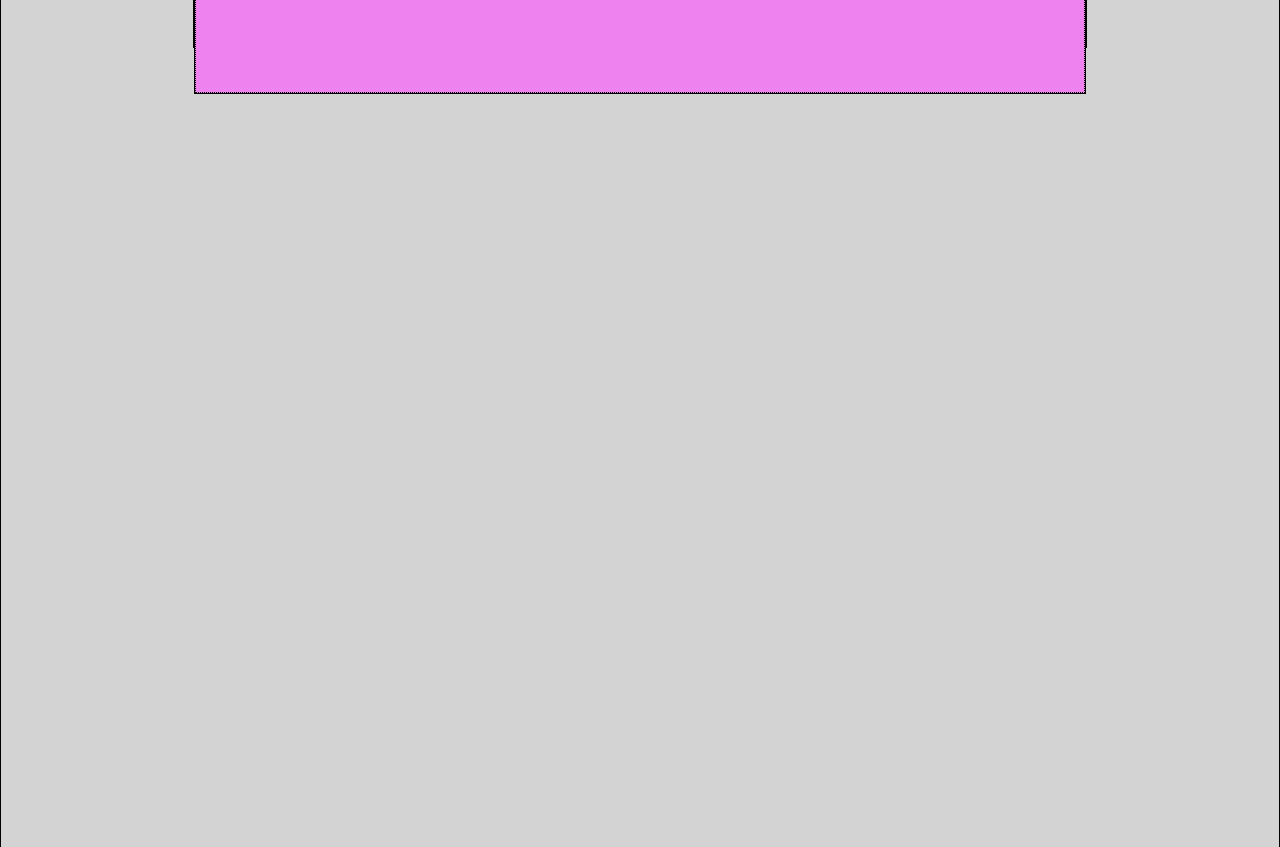
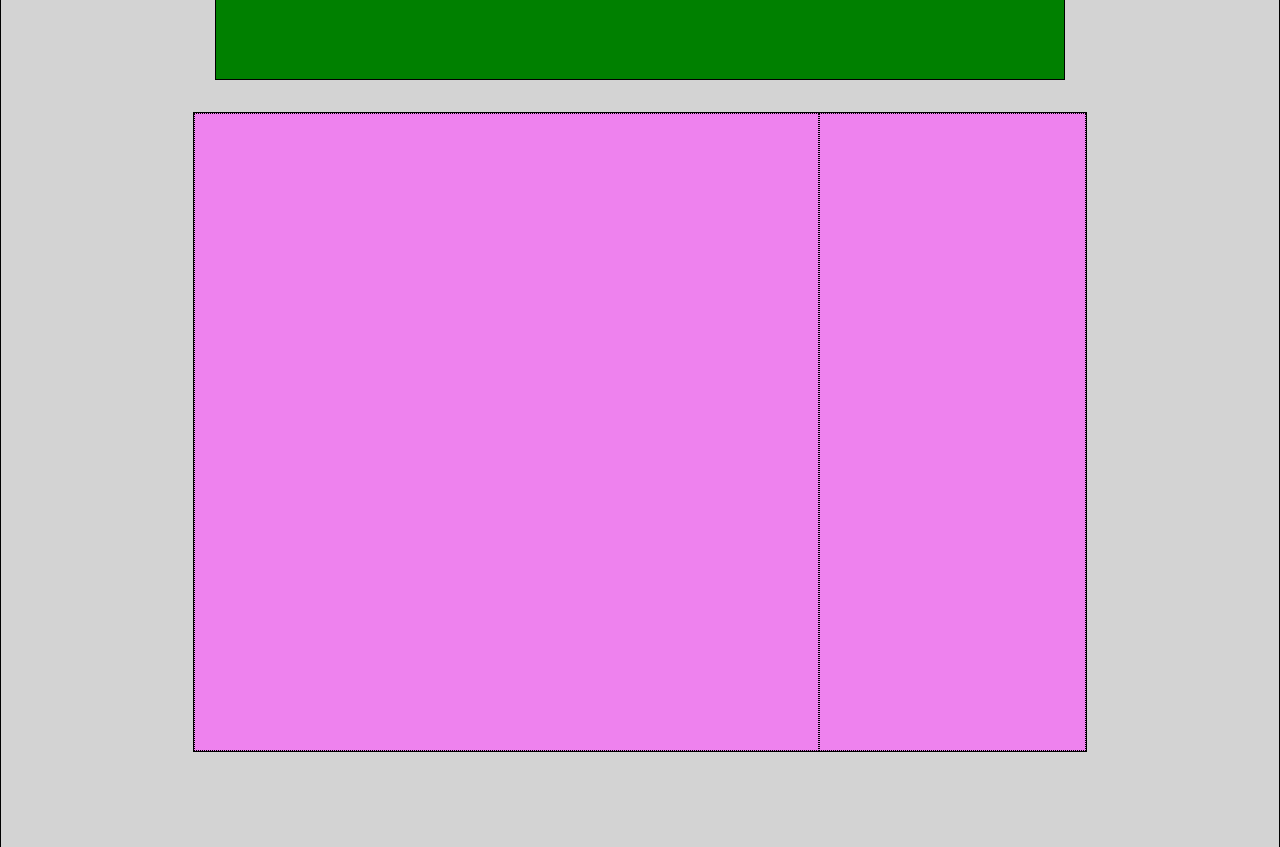
Before and after one commit to LucaRanieri96/htmlcss-dropbox, a plain HTML site: page index.html in a window 1280 px wide. Shown: the part 1953-2800 px from the top of the page. Drawn offline with nearby package versions, Linux system fonts and the light colour scheme.

Commit message:
Add section "meet-us"

```diff
--- a/assets/css/style.css
+++ b/assets/css/style.css
@@ -66,26 +66,37 @@ body {
     width: 100%;
     min-width: 1152px;
 }
+.plans{
+    margin: 2rem;
+    height: 80rem;
+}
+.meet-us{
+    height: 40rem;
+}
 .container-l{
-    height: 40rem;
     width: 80%;
     margin: auto;
 }
 .container-m{
-    height: 80rem;
     width: 70%;
     margin: auto;
 }
 .row{
+
     width: 100%;
 }
 .row .col-4{
     height: 100%;
-    width: 33.33%;
+    width: calc(100% / 12 * 4 );
 }
 .row .col-12{
-    height: 20%;
     width: 100%;
+}
+.left70{
+    width: 70%;
+}
+.right30{
+    width: 30%;
 }
 /* /rules */
 
@@ -105,15 +116,17 @@ body {
     border: 1px solid black;
 }
 .debug .container-m{
+    height: 100%;
     border: 1px solid black;
     background-color: green;
 }
 .debug .container-l{
+    height: 40rem;
     background-color: lightgreen;
     border: 1px solid black;
 }
 .debug .row{
-    height: 100%;
+    height: 90%;
     background-color: pink;
     border: 1px solid black;
 }
@@ -128,4 +141,14 @@ body {
     background-color: violet;
     border: 1px dotted black;
 }
+.debug .left70{
+    height: 100%;
+    background-color: violet;
+    border: 1px dotted black;
+}
+.debug .right30{
+    height: 100%;
+    background-color: violet;
+    border: 1px dotted black;
+}
 /* /.debug */
--- a/index.html
+++ b/index.html
@@ -43,6 +43,12 @@
                     </div>
                 </div>
             </section>
+            <section class="meet-us">
+                <div class="container-m d-flex wrap">
+                    <div class="left70"></div>
+                    <div class="right30"></div>
+                </div>
+            </section>
         </main>
         <!-- /.app-main -->
         <footer class="app-footer"></footer>
```
